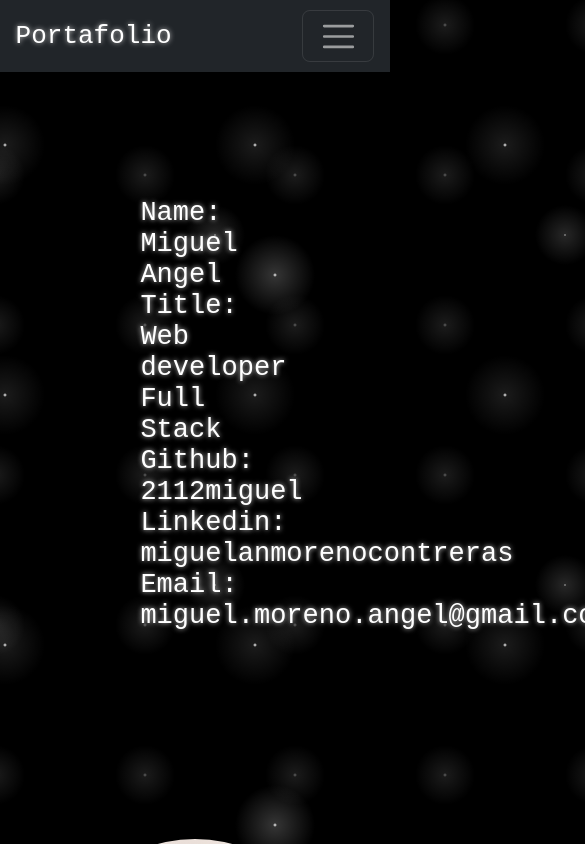
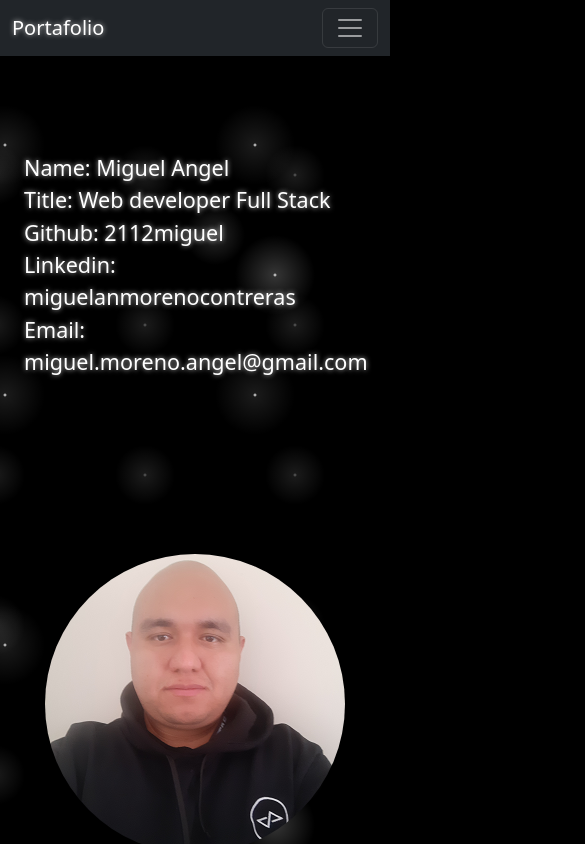
Before and after one commit to 2112miguel/portaflio, a Next.js app: page / in a window 390 px wide. Shown: the top 844 px of the page, 585 px wide, since content can reach past the window. Built offline with nearby package versions, Linux system fonts and the light colour scheme.

Commit message:
Fix Responsive

```diff
--- a/Components/Header.jsx
+++ b/Components/Header.jsx
@@ -1,17 +1,16 @@
 export default function Header() {
   return (
-    <header className="m-5 p-5">
-      <section className="container">
-        <div className=" ">
-          Name: Miguel Angel
-          <br />
-          Title: Web developer Full Stack
-          <br />
-          Github: 2112miguel
-          <br />
-          Linkedin: miguelanmorenocontreras
-          <br />
-          Email: miguel.moreno.angel@gmail.com
+    <header className="my-5 py-5">
+      <section className="container ">
+        <div className="row ">
+          <ul className="ul-style fs-4">
+            <li>Name: Miguel Angel</li>
+            <li>Title: Web developer Full Stack</li>
+            <li>Github: 2112miguel</li>
+            <li>Linkedin: miguelanmorenocontreras</li>
+            <li>Email: miguel.moreno.angel@gmail.com</li>
+          </ul>
+          <article className="d-flex justify-content-md-center justify-content-sm-start"></article>
         </div>
       </section>
     </header>
--- a/styles/Home.module.css
+++ b/styles/Home.module.css
@@ -2,11 +2,6 @@
   background-color: #01172f;
   color: white;
   min-height: 100vh;
-}
-
-header {
-  height: 500px;
-  background-color: black;
 }
 
 .bg-black {
--- a/styles/globals.css
+++ b/styles/globals.css
@@ -1,7 +1,6 @@
-html,
 body {
   color: white;
-  font: 1.3rem Inconsolata, monospace;
+  font: Inconsolata, monospace;
   text-shadow: 0 0 5px #c8c8c8;
   background-color: #01172f;
   min-height: 100vh;
@@ -20,10 +19,6 @@ body {
     );
   background-size: 550px 550px, 350px 350px, 250px 250px, 150px 150px;
   background-position: 0 0, 40px 60px, 130px 270px, 70px 100px;
-}
-
-pre {
-  margin: 0;
 }
 
 .title {
@@ -63,3 +58,7 @@ pre {
 .bg-icons {
   background-color: #2c2c6c;
 }
+
+.ul-style {
+  list-style-type: none;
+}
```
